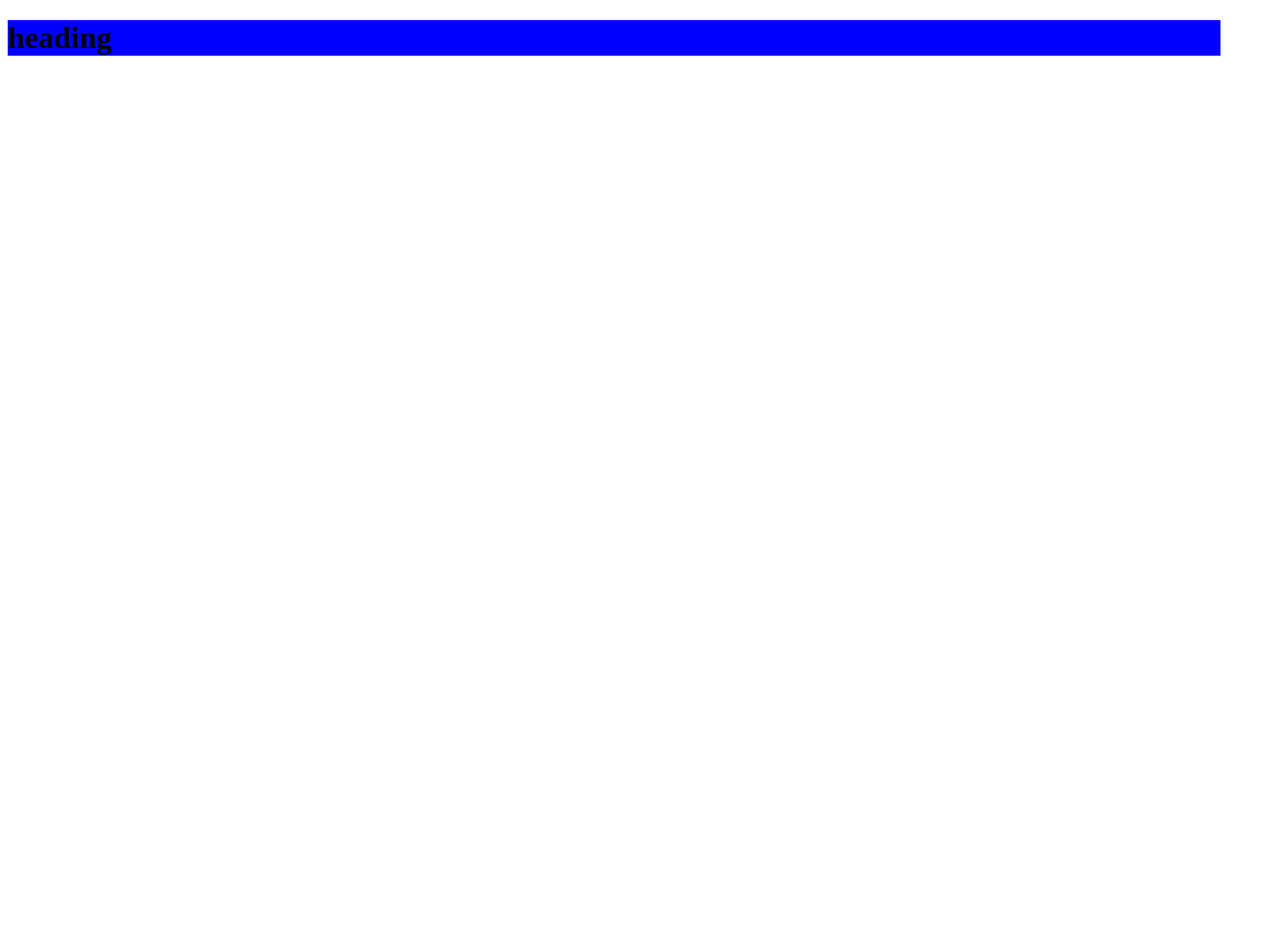
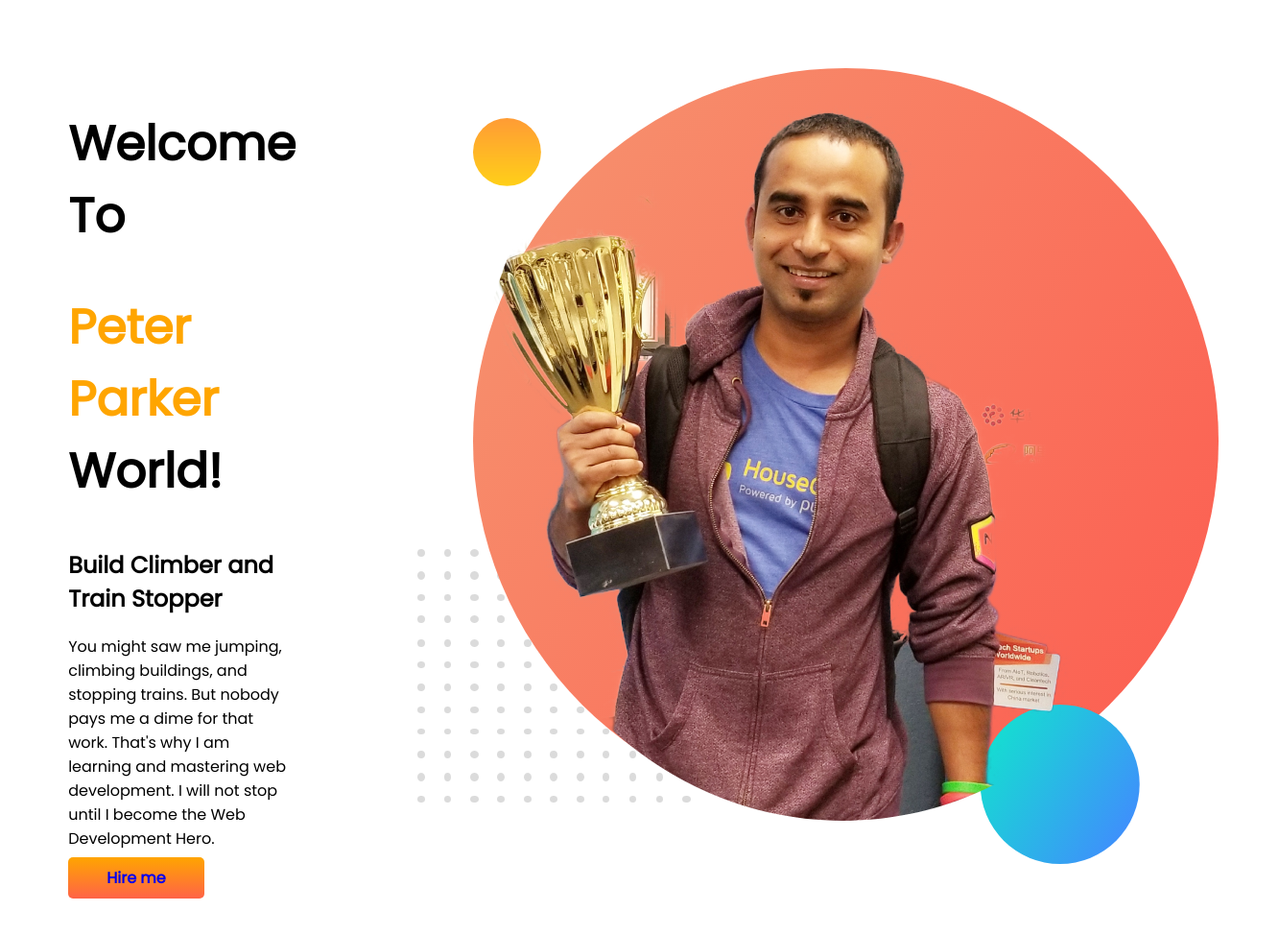
Before and after one commit to choncholmahmud1/my-portfolio-first, a plain HTML site: page index.html in a window 1280 px wide. Shown: the whole page at 96% size, 1333 px wide, since content can reach past the window. Before the commit the page ends 800 px from the top, so only its background shows below. Drawn offline with Linux system fonts and the light colour scheme.

Commit message:
welcome add

```diff
--- a/index.html
+++ b/index.html
@@ -5,9 +5,31 @@
     <meta http-equiv="X-UA-Compatible" content="IE=edge" />
     <meta name="viewport" content="width=device-width, initial-scale=1.0" />
     <title>My portfolio</title>
+    <link rel="preconnect" href="https://fonts.googleapis.com" />
+    <link rel="preconnect" href="https://fonts.gstatic.com" crossorigin />
+    <link
+      href="https://fonts.googleapis.com/css2?family=Poppins&display=swap"
+      rel="stylesheet"
+    />
     <link rel="stylesheet" href="style.css" />
   </head>
   <body>
-    <h1>heading</h1>
+    <section>
+      <div class="half-width">
+        <h1>Welcome To</h1>
+        <h1><span class="orenge">Peter Parker</span> World!</h1>
+        <h2>Build Climber and Train Stopper</h2>
+        <p>
+          You might saw me jumping, climbing buildings, and stopping trains. But
+          nobody pays me a dime for that work. That's why I am learning and
+          mastering web development. I will not stop until I become the Web
+          Development Hero.
+        </p>
+        <a class="hire-button" target="_blank" href="linkedin.com">Hire me</a>
+      </div>
+      <div class="half-width">
+        <img src="images/jhankar.png" alt="" />
+      </div>
+    </section>
   </body>
 </html>
--- a/style.css
+++ b/style.css
@@ -1,3 +1,26 @@
+body {
+  font-family: "Poppins", sans-serif;
+}
 h1 {
-  background-color: blue;
+  font-size: 50px;
 }
+.orenge {
+  color: orange;
+}
+section {
+  display: flex;
+}
+.half-width {
+  width: 50%;
+  padding: 5%;
+}
+.half-width {
+  width: 80%;
+}
+.hire-button {
+  text-decoration: none;
+  background-image: linear-gradient(orange, tomato);
+  padding: 10px 40px;
+  font-weight: 700;
+  border-radius: 5px;
+}
```
Also changed, not shown: images/dream-bg.png (added), images/exp-bg.png (added), images/jhankar.png (added), images/jhankar2.png (added), images/my-bg.png (added), images/my-bg2.png (added), images/top-banner.png (added), 7 other files.
